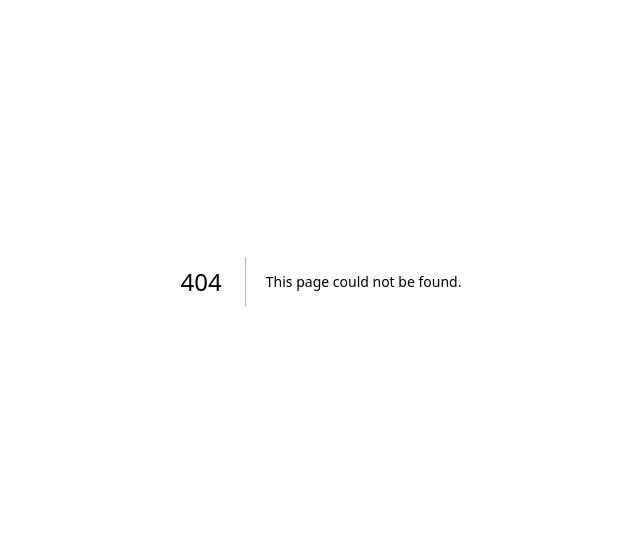
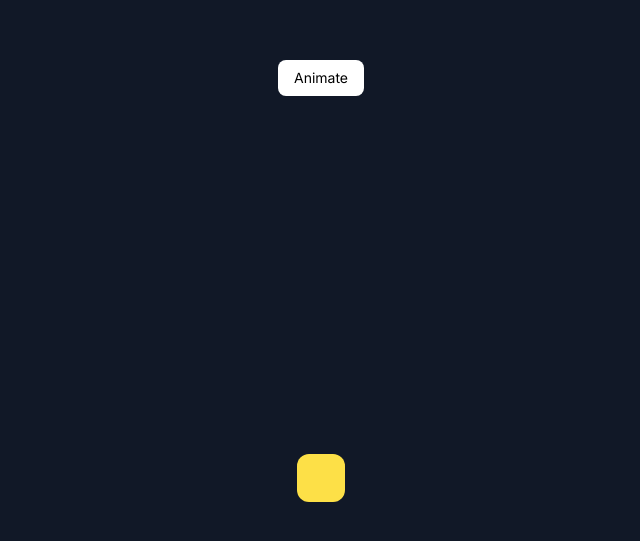
Before and after one commit to Ganthology/animations-on-the-web-exercise, a Next.js app: page /framer-intro/show-second-rectangle in a window 1280 px wide. Before the commit this address had no page. Shown: the part 119-660 px from the top of the page, without its empty margins (319-959 px from the left). Built offline with nearby package versions, Linux system fonts and the light colour scheme.

Commit message:
feat: show second rectangle page

```diff
--- /dev/null
+++ b/app/framer-intro/show-second-rectangle/page.tsx
@@ -0,0 +1,9 @@
+import { ShowSecondRectangleView } from "@/components/chapter-2/show-second-rectangle-view"
+
+export default function ShowSecondRectanglePage() {
+  return (
+    <main className="grid h-screen w-screen place-items-center bg-gray-900">
+      <ShowSecondRectangleView />
+    </main>
+  )
+}
--- /dev/null
+++ b/components/chapter-2/show-second-rectangle-view.tsx
@@ -0,0 +1,32 @@
+"use client"
+
+import { useState } from "react"
+import { motion } from "framer-motion"
+
+export const ShowSecondRectangleView = () => {
+  const [showSecond, setShowSecond] = useState(false)
+
+  return (
+    <>
+      <motion.button
+        layout
+        // layoutId="button"
+        className="rounded-lg bg-white px-4 py-2 text-sm"
+        onClick={() => setShowSecond((s) => !s)}
+      >
+        Animate
+      </motion.button>
+      {showSecond ? (
+        <motion.div
+          className="size-24 rounded-xl bg-orange-400"
+          layoutId="rectangle"
+        />
+      ) : (
+        <motion.div
+          className="size-12 rounded-xl bg-yellow-300"
+          layoutId="rectangle"
+        />
+      )}
+    </>
+  )
+}
```
